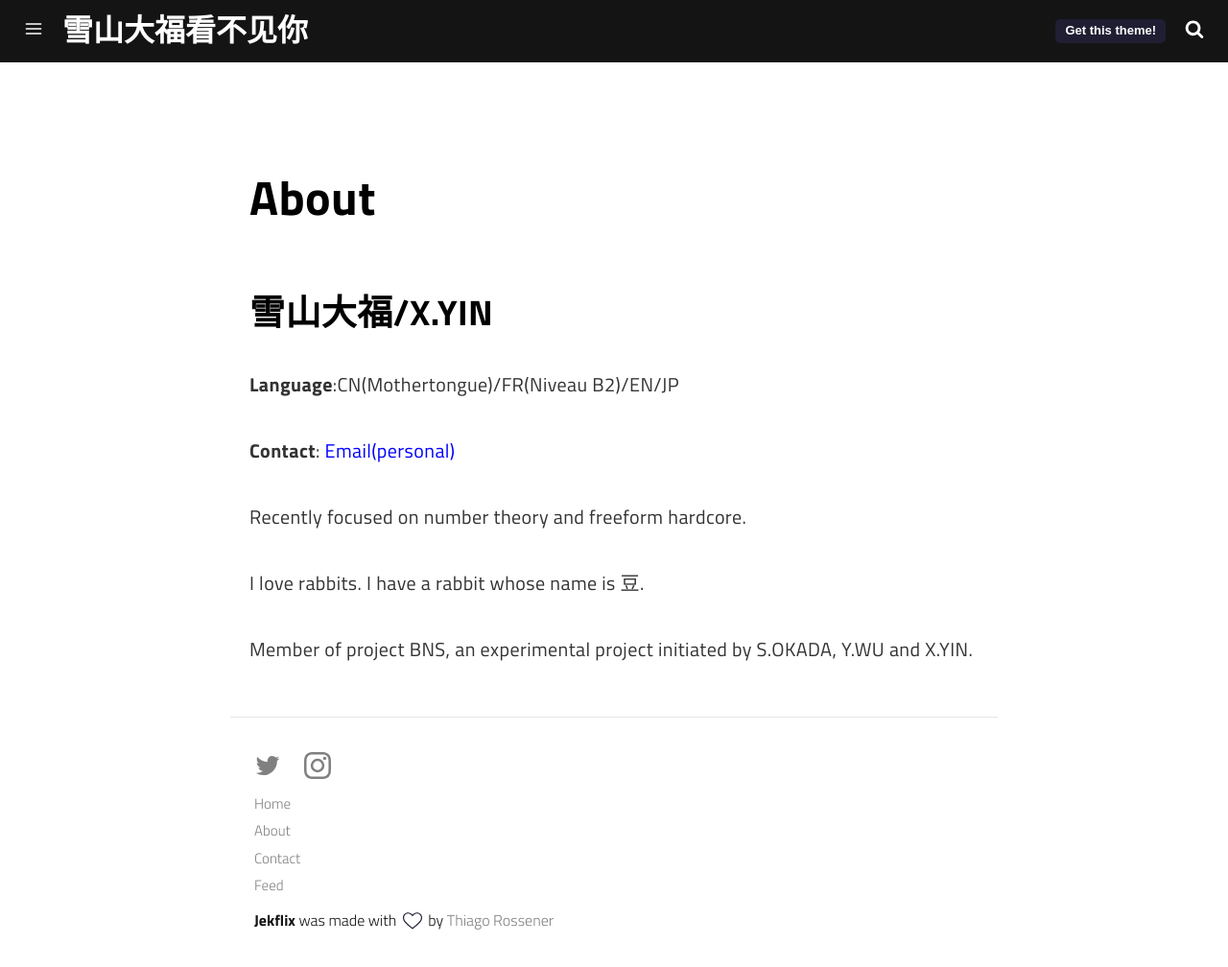
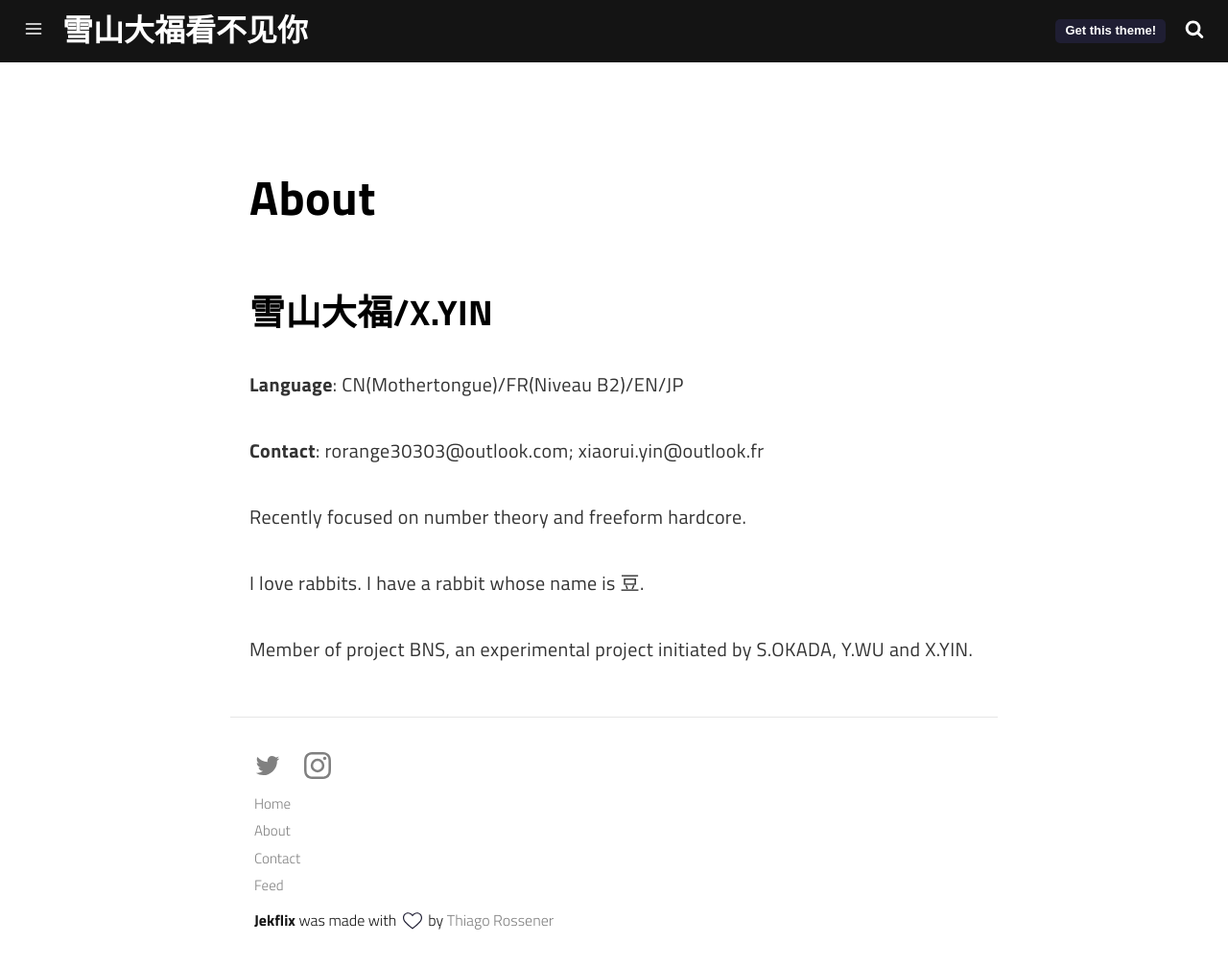
Before and after one commit to XiaoruiYIN/XiaoruiYIN.github.io, a Jekyll site: the page built from about.md, in a window 1280 px wide and 1008 px high. Shown: the whole window at 96% size. Built offline with Jekyll 4.4.1, drawn with Linux system fonts in a browser that asks for light colours; a script that is not in the unit is left out.

Commit message:
Update about.md

```diff
--- a/about.md
+++ b/about.md
@@ -9,9 +9,9 @@ permalink: /about/
 
 ## 雪山大福/X.YIN
 
-**Language**:CN(Mothertongue)/FR(Niveau B2)/EN/JP
+**Language**: CN(Mothertongue)/FR(Niveau B2)/EN/JP
 
-**Contact**: [<font color="blue">Email(personal)</font>](rorange30303@outlook.com)
+**Contact**: rorange30303@outlook.com; xiaorui.yin@outlook.fr
 
 Recently focused on number theory and freeform hardcore.
 
```
